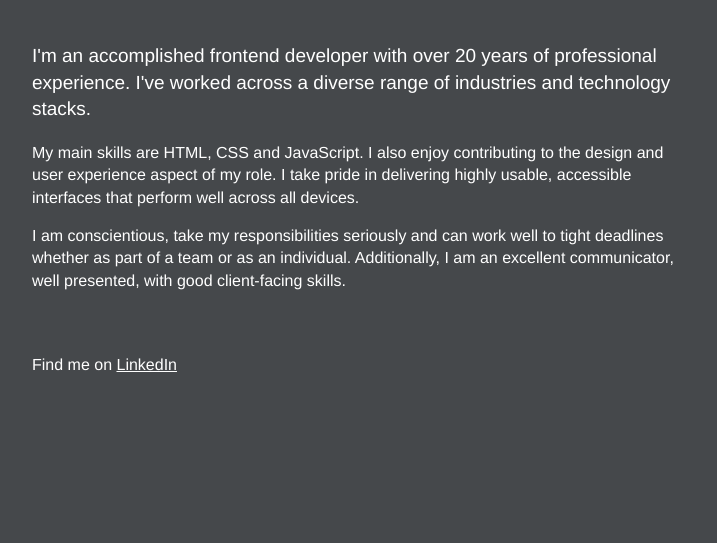
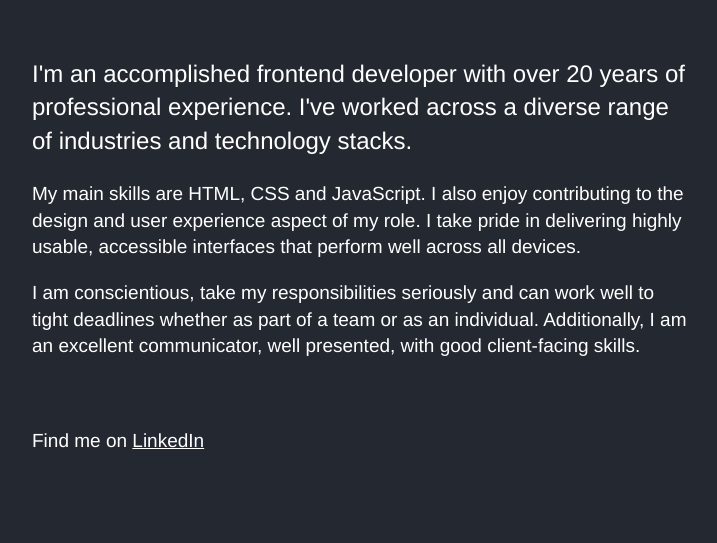
Before and after one commit to jamesmking/jamesmichaelking.com, a website: page index.html in a window 1280 px wide. Shown: the part 257-800 px from the top of the page, without its empty margins (158-875 px from the left). Drawn offline with Linux system fonts and the light colour scheme.

Commit message:
TYpography and colour change

```diff
--- a/src/components/header/_header.scss
+++ b/src/components/header/_header.scss
@@ -10,10 +10,10 @@
   color: #fff;
   margin: 0;
   font-family: $heading-font-family;
-  font-size: 24px;
+  font-size: 30px;
   font-weight: 500;
   @include mq(tablet) {
-    font-size: 30px;
+    font-size: 36px;
   }
 }
 
@@ -22,4 +22,7 @@
   font-family: $heading-font-family;
   font-size: 16px;
   color: #fff;
+  @include mq(tablet) {
+    font-size: 19px;
+  }
 }
--- a/src/core/_typography.scss
+++ b/src/core/_typography.scss
@@ -12,21 +12,21 @@
 .body-text {
   font-family: $body-font-family;
   line-height: 1.4em;
-  font-size: 14px;
+  font-size: 16px;
   font-weight: 400;
   color: #fff;
   margin-top: 1em;
   margin-bottom: 1em;
   @include mq(tablet) {
-    font-size: 16px;
+    font-size: 19px;
   }
 }
 
 .body-text-lead {
   @extend .body-text;
-  font-size: 16px;
+  font-size: 19px;
   margin-top: 0;
   @include mq(tablet) {
-    font-size: 19px;
+    font-size: 24px;
   }
 }
--- a/src/settings/_colours.scss
+++ b/src/settings/_colours.scss
@@ -1,3 +1,3 @@
-$blue-dark:   #45484b;
+$blue-dark:   #242931;
 $grey-light:  #ebf0f1;
 $grey-mid:    #bebfbd;
```
Also changed, not shown: dist/css/app.css, 1 other file.
